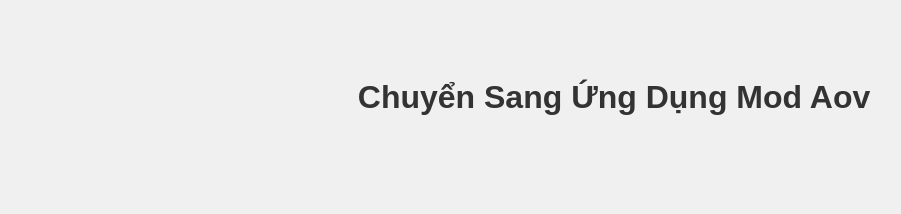
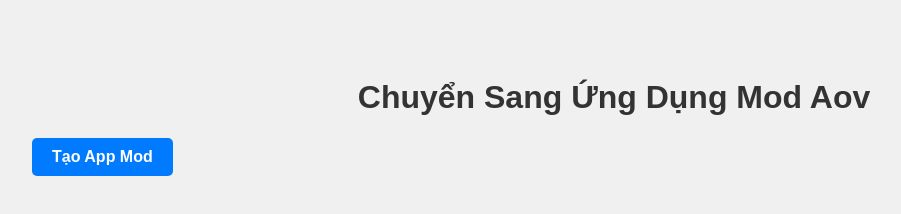
Before and after one commit to DeVilBirdX/SexKhongche, a plain HTML site: page index.html in a window 1280 px wide. Shown: the whole page, without its empty margins (26-927 px from the left). Drawn offline with Linux system fonts and the light colour scheme.

Commit message:
Add files via upload

```diff
--- a/index.html
+++ b/index.html
@@ -49,7 +49,7 @@
 </head>
 <body>
     <h1>Chuyển Sang Ứng Dụng Mod Aov</h1>
-    <button id="installButton" class="install-button" style="display: none;">Tạo App Mod</button>
+    <button id="installButton" class="install-button" style="display: flex;">Tạo App Mod</button>
 
     <script>
         let deferredPrompt;
```
